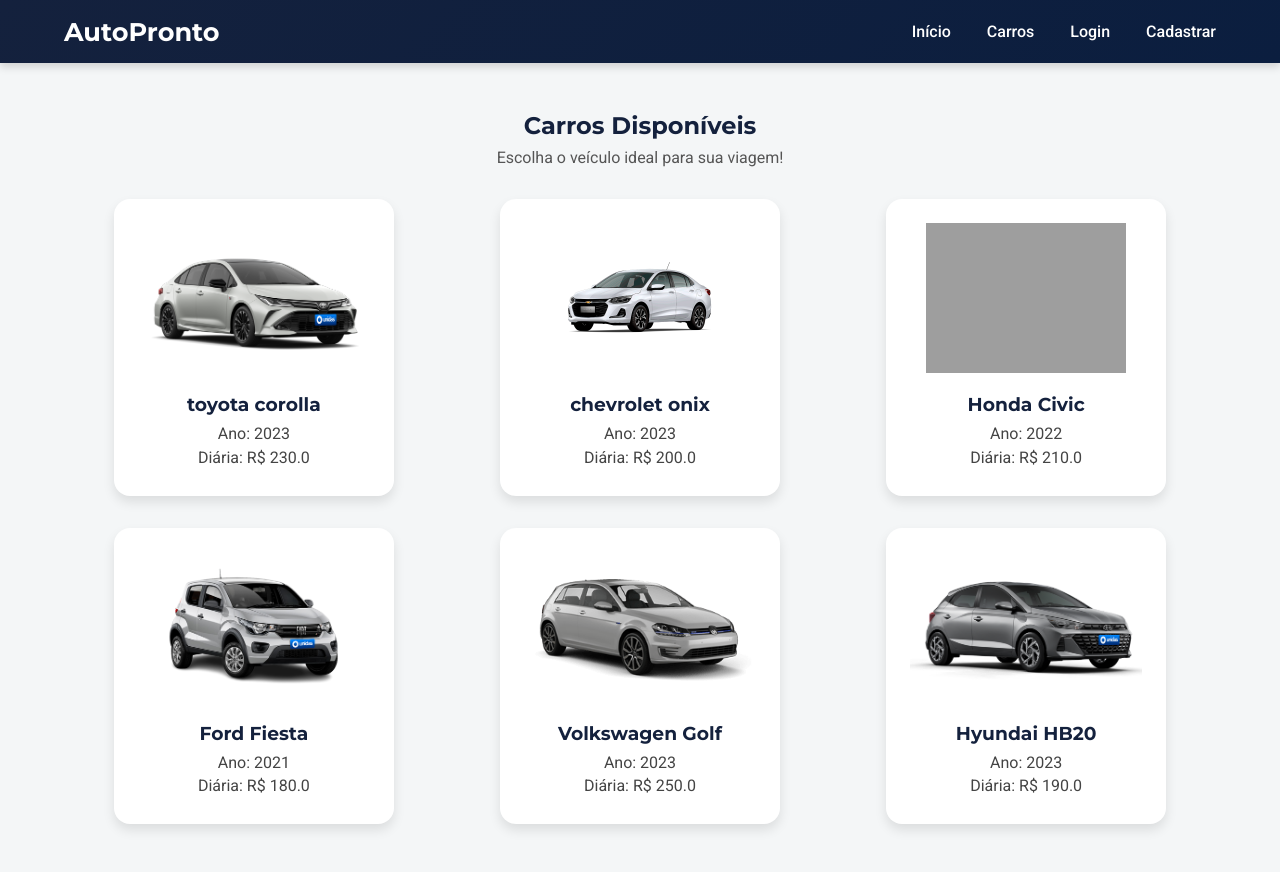
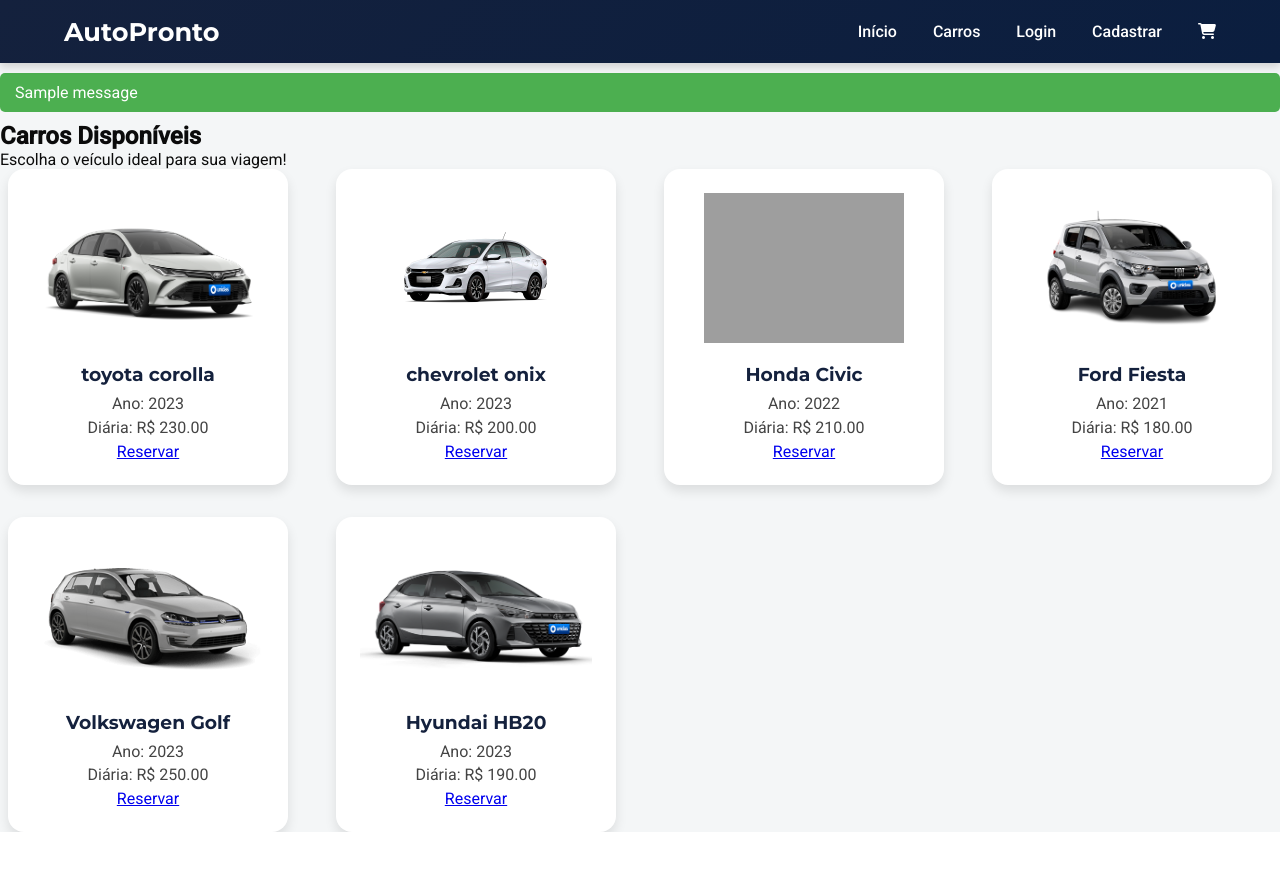
Before and after one commit to sofiabali/AutoProntoo, a Flask app: page /carros in a window 1280 px wide. After the commit the page ends 832 px from the top, so only its background shows below. Run offline with Flask 3, Linux system fonts and the light colour scheme; data comes from the database, SQL or seed files in the repository; one stand-in notice (Sample message) is shown; grey boxes are pictures that could not be loaded.

Commit message:
mudança nos templates para a adiçao do carrinho!

```diff
--- a/templates/base.html
+++ b/templates/base.html
@@ -1,10 +1,10 @@
 <!DOCTYPE html>
-<html lang="pt-br">
+<html lang="pt-BR">
 <head>
   <meta charset="UTF-8">
-    <title>{% block title %}Locadora{% endblock %}</title>
+  <title>{% block title %}AutoPronto{% endblock %}</title>
   <link rel="stylesheet" href="{{ url_for('static', filename='style.css') }}">
-    <script src="{{ url_for('static', filename='script.js') }}" defer></script>
+  <link rel="stylesheet" href="https://cdnjs.cloudflare.com/ajax/libs/font-awesome/6.5.0/css/all.min.css">
 </head>
 <body>
   <header>
@@ -12,18 +12,29 @@
     <nav>
       <a href="{{ url_for('index') }}">Início</a>
       <a href="{{ url_for('carros') }}">Carros</a>
-
       {% if 'usuario' in session %}
-                <span>Bem-vindo, {{ session['usuario'] }}!</span>
         <a href="{{ url_for('logout') }}">Sair</a>
       {% else %}
         <a href="{{ url_for('login') }}">Login</a>
         <a href="{{ url_for('cadastro_cliente') }}">Cadastrar</a>
       {% endif %}
+      <a href="{{ url_for('carrinho') }}" class="carrinho-link">
+        <i class="fa-solid fa-cart-shopping"></i>
+      </a>
     </nav>
   </header>
 
   <main>
+    {% with messages = get_flashed_messages(with_categories=true) %}
+      {% if messages %}
+        <div class="flash-container">
+          {% for category, message in messages %}
+            <div class="flash {{ category }}">{{ message }}</div>
+          {% endfor %}
+        </div>
+      {% endif %}
+    {% endwith %}
+
     {% block content %}{% endblock %}
   </main>
 </body>
--- a/templates/carrinho.html
+++ b/templates/carrinho.html
@@ -7,6 +7,7 @@
   <div class="carros-grid">
     {% for carro in carrinho %}
       <div class="car-card">
+        <img src="{{ url_for('static', filename='img/' + carro.imagem) }}" alt="{{ carro.modelo }}">
         <h3>{{ carro.marca }} {{ carro.modelo }}</h3>
         <p>Ano: {{ carro.ano }}</p>
         <p>Diária: R$ {{ "%.2f"|format(carro.valor_diaria) }}</p>
--- a/templates/carros.html
+++ b/templates/carros.html
@@ -1,21 +1,18 @@
 {% extends "base.html" %}
-{% block title %}Carros Disponíveis - AutoPronto{% endblock %}
-
+{% block title %}Carros Disponíveis{% endblock %}
 {% block content %}
-<section class="lista-carros">
-    <h2> Carros Disponíveis</h2>
+<h2>Carros Disponíveis</h2>
 <p>Escolha o veículo ideal para sua viagem!</p>
 
 <div class="carros-grid">
   {% for carro in carros %}
   <div class="car-card">
-    <img src="{{ url_for('static', filename='img/' + (carro['imagem'] or 'default.png')) }}" alt="{{ carro['modelo'] }}">
-    <h3>{{ carro['marca'] }} {{ carro['modelo'] }}</h3>
-    <p>Ano: {{ carro['ano'] }}</p>
-    <p>Diária: R$ {{ carro['valor_diaria'] }}</p>
+    <img src="{{ url_for('static', filename='img/' + carro.imagem) }}" alt="{{ carro.modelo }}">
+    <h3>{{ carro.marca }} {{ carro.modelo }}</h3>
+    <p>Ano: {{ carro.ano }}</p>
+    <p>Diária: R$ {{ "%.2f"|format(carro.valor_diaria) }}</p>
+    <a class="btn-reservar" href="{{ url_for('reservar', carro_id=carro.id) }}">Reservar</a>
   </div>
   {% endfor %}
-
 </div>
-</section>
 {% endblock %}
```
Lines whose indentation alone changed are shown as unchanged.
